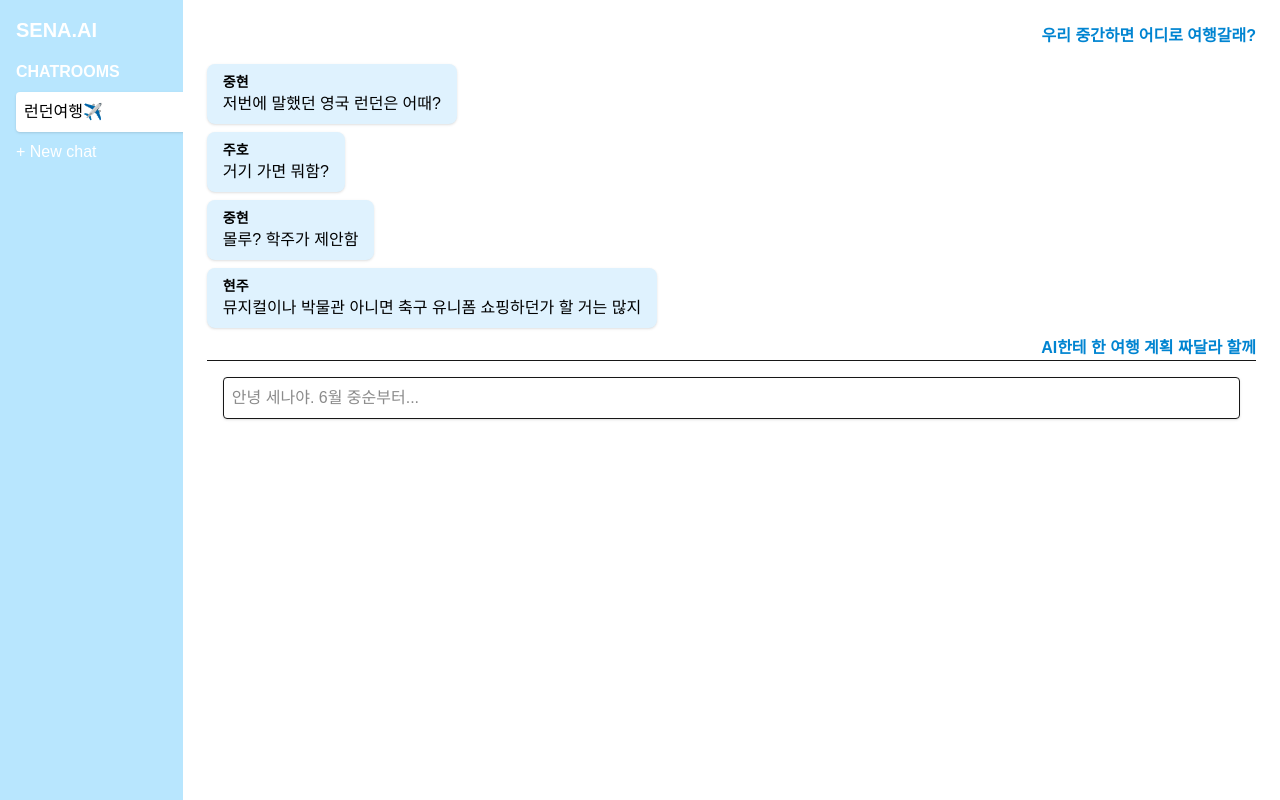
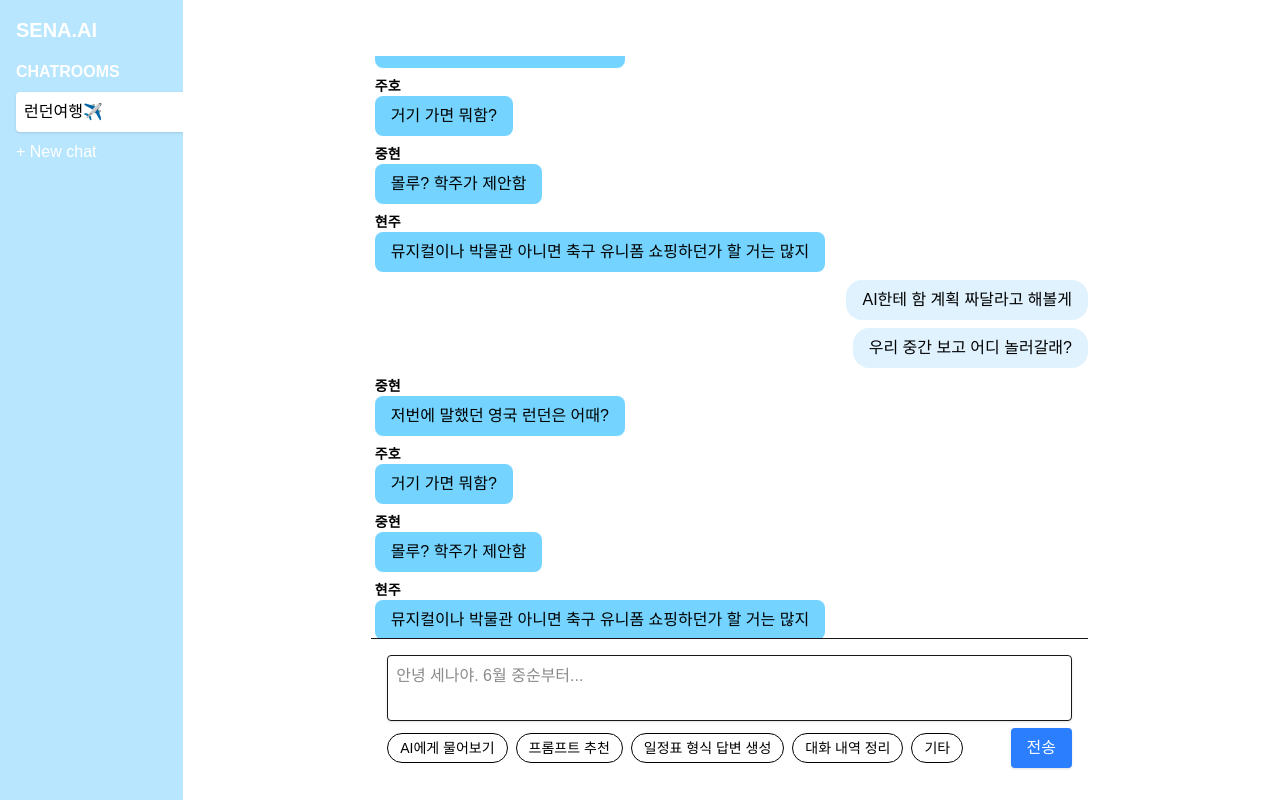
Before and after one commit to hsh200315/SWE_Team5, a Next.js app in the folder frontend/: page /chat in a window 1280 px wide. Built offline with nearby package versions, Linux system fonts and the light colour scheme.

Commit message:
채팅창 기본 구조, 하단 입력창 버튼 구현

```diff
--- a/frontend/app/chat/page.js
+++ b/frontend/app/chat/page.js
@@ -1,6 +1,21 @@
+"use client"
+
 import Sidebar from "../components/Sidebar"
+import { useState, useEffect, useRef } from "react"
 
 export default function ChatRoom() {
+	const buttonTitle = ["AI에게 물어보기", "프롬프트 추천", "일정표 형식 답변 생성", "대화 내역 정리", "기타"]
+	const [buttonOnOff, SetButtonOnOff] = useState([false, false, false, false, false]);
+	const chatRef = useRef(null);
+
+	useEffect(() => {
+		if (chatRef.current) {
+			chatRef.current.scrollTo({
+			top: chatRef.current.scrollHeight,
+			behavior: "smooth"});
+		}
+	}, []);
+
 	return (
 		<div className="flex h-screen">
 
@@ -11,35 +26,86 @@ export default function ChatRoom() {
 
 
 			{/* 채팅창 */}
-			<main className="flex-1 bg-white p-6 overflow-y-auto w-6/7">
-				<div className="mb-4 text-right text-sky-600 font-semibold">우리 중간하면 어디로 여행갈래?</div>
-
-				<div className="space-y-2">
-					<ChatBubble name="중현">저번에 말했던 영국 런던은 어때?</ChatBubble>
-					<ChatBubble name="주호">거기 가면 뭐함?</ChatBubble>
-					<ChatBubble name="중현">몰루? 학주가 제안함</ChatBubble>
-					<ChatBubble name="현주">뮤지컬이나 박물관 아니면 축구 유니폼 쇼핑하던가 할 거는 많지</ChatBubble>
-					<div className="text-right text-sky-600 font-semibold">AI한테 한 여행 계획 짜달라 할께</div>
+			<main className="flex-1 bg-white pt-[7vh] pb-[20vh] px-[15vw] w-6/7">
+				<div ref={chatRef} className="space-y-2 w-[100%] h-[100%] overflow-y-auto">
+					<ChatBubbleMine>우리 중간 보고 어디 놀러갈래?</ChatBubbleMine>
+					<ChatBubbleOther name="중현">저번에 말했던 영국 런던은 어때?</ChatBubbleOther>
+					<ChatBubbleOther name="주호">거기 가면 뭐함?</ChatBubbleOther>
+					<ChatBubbleOther name="중현">몰루? 학주가 제안함</ChatBubbleOther>
+					<ChatBubbleOther name="현주">뮤지컬이나 박물관 아니면 축구 유니폼 쇼핑하던가 할 거는 많지우리 중놀러갈래간 보고 어디 ?우리 중놀러갈래간 보고 어디 ?우리 중놀러갈래간 보고 어디 ?우리 중놀러갈래간 보고 어디 ?우리 중놀러갈래간 보고 어디 ?</ChatBubbleOther>
+					<ChatBubbleMine>우리 중놀러갈래간 보고 어디 ? 우리 중놀러갈래간 보고 어디 ?우리 중놀러갈래간 보고 어디 ?우리 중놀러갈래간 보고 어디 ?우리 중놀러갈래간 보고 어디 ?우리 중놀러갈래간 보고 어디 ?우리 중놀러갈래간 보고 어디 ?우리 중놀러갈래간 보고 어디 ?</ChatBubbleMine>
+					<ChatBubbleOther name="중현">저번에 말했던 영국 런던은 어때?</ChatBubbleOther>
+					<ChatBubbleOther name="주호">거기 가면 뭐함?</ChatBubbleOther>
+					<ChatBubbleOther name="중현">몰루? 학주가 제안함</ChatBubbleOther>
+					<ChatBubbleOther name="현주">뮤지컬이나 박물관 아니면 축구 유니폼 쇼핑하던가 할 거는 많지</ChatBubbleOther>
+					<ChatBubbleMine>AI한테 함 계획 짜달라고 해볼게</ChatBubbleMine>
+					<ChatBubbleMine>우리 중간 보고 어디 놀러갈래?</ChatBubbleMine>
+					<ChatBubbleOther name="중현">저번에 말했던 영국 런던은 어때?</ChatBubbleOther>
+					<ChatBubbleOther name="주호">거기 가면 뭐함?</ChatBubbleOther>
+					<ChatBubbleOther name="중현">몰루? 학주가 제안함</ChatBubbleOther>
+					<ChatBubbleOther name="현주">뮤지컬이나 박물관 아니면 축구 유니폼 쇼핑하던가 할 거는 많지</ChatBubbleOther>
 				</div>
 
 				{/* 하단 입력창 */}
-				<div className="border-t p-4 sticky bottom-0 bg-white">
-					<input
-						type="text"
+				<div className="absolute bottom-0 left-[29vw] right-[15vw] border-t bg-white p-4 mb-[2vh]">
+					<textarea
 						placeholder="안녕 세나야. 6월 중순부터..."
-						className="w-full border p-2 rounded shadow"
+						rows={2}
+						className="w-full resize-none overflow-y-auto border p-2 rounded shadow focus:outline-none"
+						style={{ maxHeight: '30vh' }}
 					/>
+					<div className="flex justify-between items-center">
+						<ButtonList SetButtonOnOff={SetButtonOnOff} buttonOnOff={buttonOnOff}/>
+						<button className="px-4 py-2 text-white bg-blue-500 rounded shadow hover:bg-blue-600">전송</button>
+					</div>
 				</div>
 			</main>
 		</div>
 	)
 }
 
-function ChatBubble({ name, children }) {
+function ChatBubbleOther({ name, children }) {
 	return (
-		<div className="bg-sky-100 text-black px-4 py-2 rounded-lg max-w-fit shadow">
+
+		<div className=" text-black w-fit max-w-[70%]">
 			<div className="text-sm font-semibold">{name}</div>
-			<div>{children}</div>
+			<div className="bg-sky-300 px-4 py-2 rounded-lg">{children}</div>
 		</div>
 	)
 }
+
+function ChatBubbleMine({ children }) {
+	return (
+		<div className="flex justify-end mb-2">
+			<div className="bg-sky-100 text-black px-4 py-2 rounded-2xl w-fit max-w-[70%] text-left">
+				{children}
+			</div>
+		</div>
+	)
+}
+
+function ButtonList({SetButtonOnOff, buttonOnOff}){
+	const buttonTitle = ["AI에게 물어보기", "프롬프트 추천", "일정표 형식 답변 생성", "대화 내역 정리", "기타"];
+	return(
+		<div className="flex space-x-2">
+			{[0, 1, 2, 3, 4].map((idx) => {
+				const label = buttonTitle[idx];
+				return (
+					<button
+						key={idx}
+						onClick={() => SetButtonOnOff(prev => {
+							const newState = [...prev];
+							newState[idx] = !prev[idx];
+							return newState;
+						})}
+						className={`px-3 py-1 rounded-full border text-sm ${
+							buttonOnOff[idx] ? "bg-sky-400 text-white" : "bg-white text-black"
+						}`}
+					>
+						{label}
+					</button>
+				);
+			})}
+		</div>
+	)
+}
```
